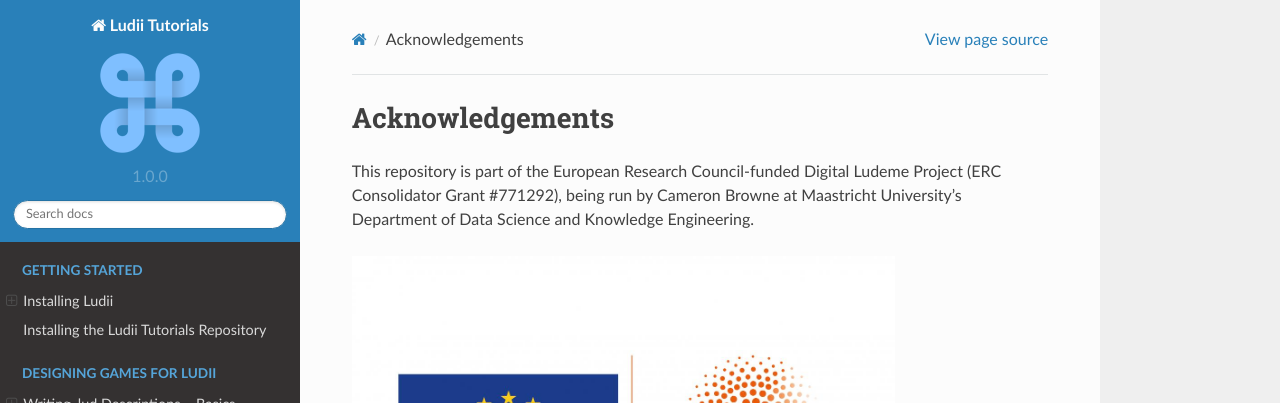
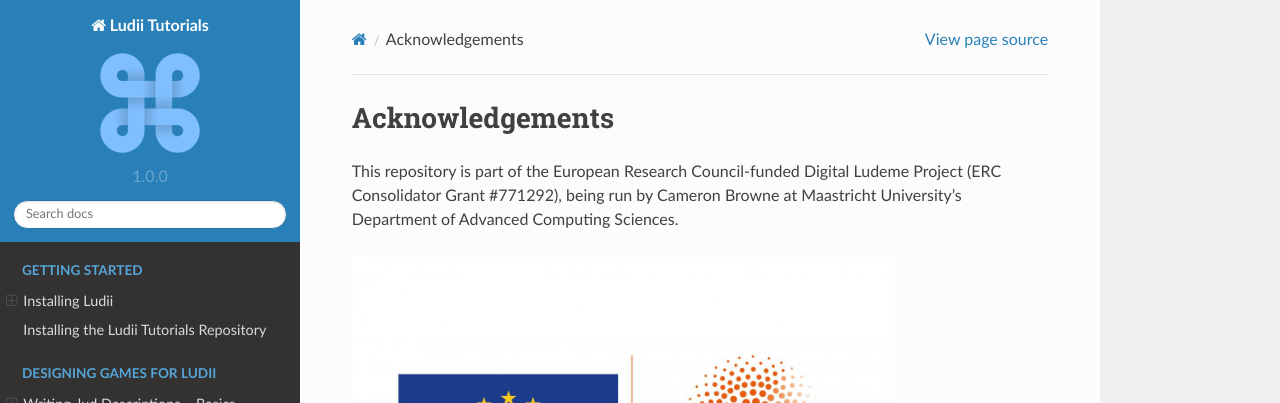
Before and after one commit to Ludeme/LudiiTutorials, a Sphinx documentation site: the page built from docs/acknowledgements.rst, in a window 1280 px wide. Shown: the top 403 px of the page. Built offline with Sphinx 7.4.7 and the Read the Docs theme 2.0.0, drawn with Linux system fonts in a browser that asks for light colours.

Commit message:
DKE --> DACS

```diff
--- a/docs/acknowledgements.rst
+++ b/docs/acknowledgements.rst
@@ -3,7 +3,7 @@
 
 This repository is part of the European Research Council-funded Digital Ludeme
 Project (ERC Consolidator Grant #771292), being run by Cameron Browne at
-Maastricht University's Department of Data Science and Knowledge Engineering.
+Maastricht University's Department of Advanced Computing Sciences.
 
 .. image:: ../resources/LOGO_ERC-FLAG_EU_.jpg
    :height: 384px
```
